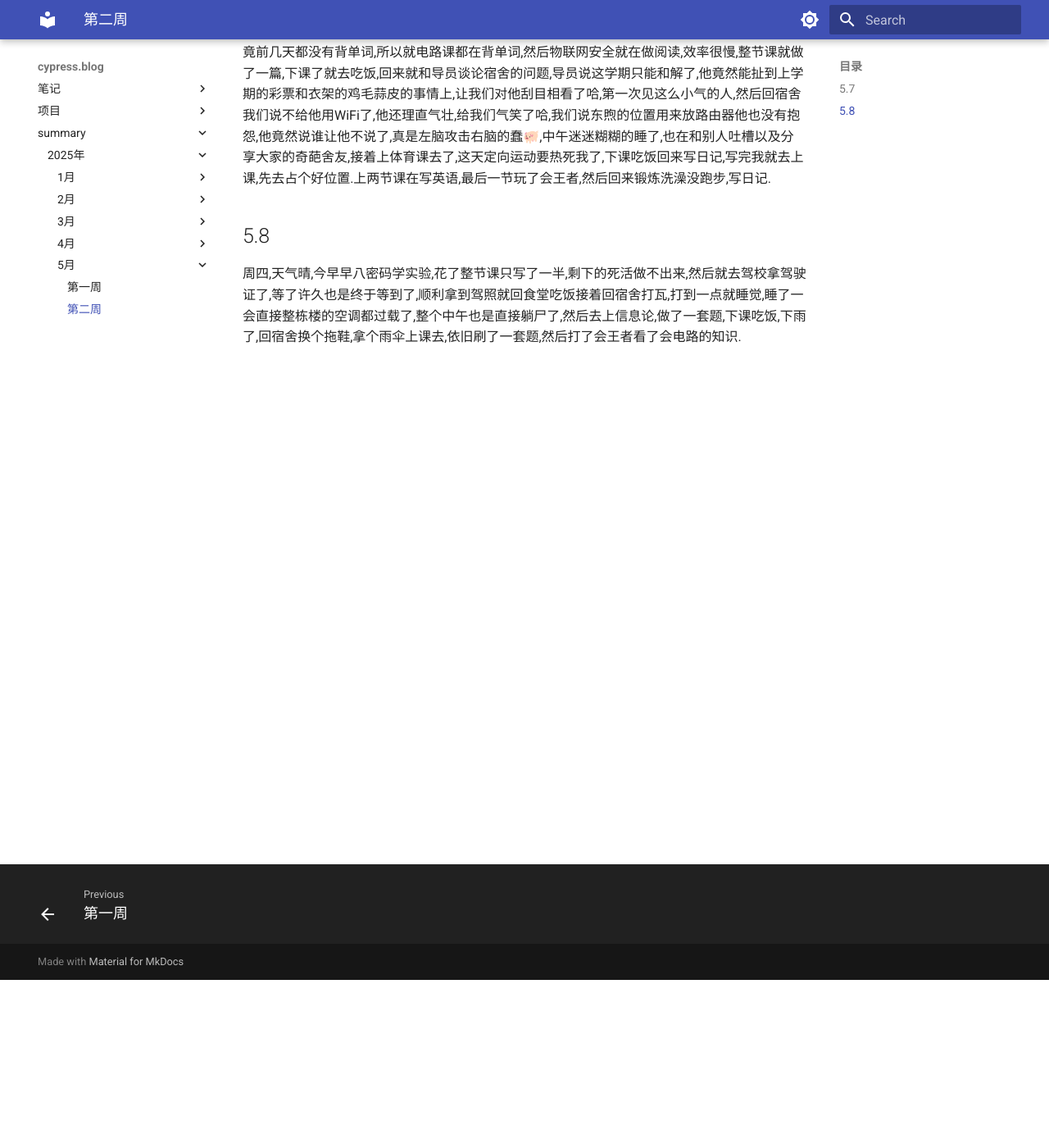
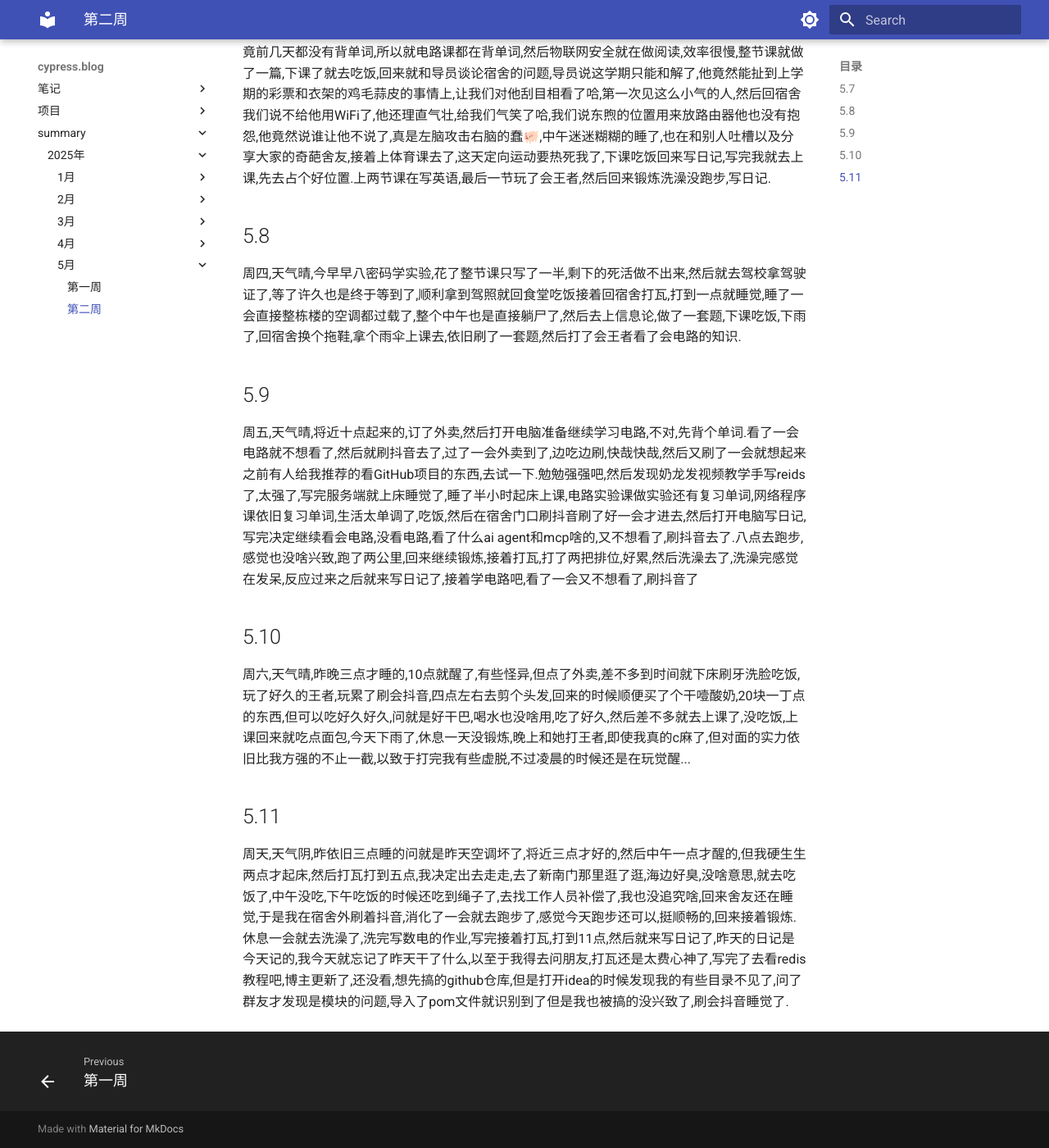
Before and after one commit to cyprer/blog0, an MkDocs documentation site: the page built from docs/summary/25year/5month/2week.md, in a window 1280 px wide and 1400 px high, scrolled down 205 px. Shown: the whole window at 82% size. Built offline with MkDocs 1.6.1 and Material for MkDocs 9.7.7, drawn with Linux system fonts in a browser that asks for light colours.

Commit message:
docs: 更新25年5月第二周的个人总结文档
添加了5月9日至5月11日的日记内容，记录了一周的学习、生活和娱乐活动

```diff
--- a/docs/summary/25year/5month/2week.md
+++ b/docs/summary/25year/5month/2week.md
@@ -4,3 +4,9 @@
   周三,天气晴.今早上的电路和物联网安全,电路用了三十分钟进行了测试,然后我就一直在背单词,毕竟前几天都没有背单词,所以就电路课都在背单词,然后物联网安全就在做阅读,效率很慢,整节课就做了一篇,下课了就去吃饭,回来就和导员谈论宿舍的问题,导员说这学期只能和解了,他竟然能扯到上学期的彩票和衣架的鸡毛蒜皮的事情上,让我们对他刮目相看了哈,第一次见这么小气的人,然后回宿舍我们说不给他用WiFi了,他还理直气壮,给我们气笑了哈,我们说东煦的位置用来放路由器他也没有抱怨,他竟然说谁让他不说了,真是左脑攻击右脑的蠢🐖,中午迷迷糊糊的睡了,也在和别人吐槽以及分享大家的奇葩舍友,接着上体育课去了,这天定向运动要热死我了,下课吃饭回来写日记,写完我就去上课,先去占个好位置.上两节课在写英语,最后一节玩了会王者,然后回来锻炼洗澡没跑步,写日记.
 ## 5.8
   周四,天气晴,今早早八密码学实验,花了整节课只写了一半,剩下的死活做不出来,然后就去驾校拿驾驶证了,等了许久也是终于等到了,顺利拿到驾照就回食堂吃饭接着回宿舍打瓦,打到一点就睡觉,睡了一会直接整栋楼的空调都过载了,整个中午也是直接躺尸了,然后去上信息论,做了一套题,下课吃饭,下雨了,回宿舍换个拖鞋,拿个雨伞上课去,依旧刷了一套题,然后打了会王者看了会电路的知识.
+## 5.9
+  周五,天气晴,将近十点起来的,订了外卖,然后打开电脑准备继续学习电路,不对,先背个单词.看了一会电路就不想看了,然后就刷抖音去了,过了一会外卖到了,边吃边刷,快哉快哉,然后又刷了一会就想起来之前有人给我推荐的看GitHub项目的东西,去试一下.勉勉强强吧,然后发现奶龙发视频教学手写reids了,太强了,写完服务端就上床睡觉了,睡了半小时起床上课,电路实验课做实验还有复习单词,网络程序课依旧复习单词,生活太单调了,吃饭,然后在宿舍门口刷抖音刷了好一会才进去,然后打开电脑写日记,写完决定继续看会电路,没看电路,看了什么ai agent和mcp啥的,又不想看了,刷抖音去了.八点去跑步,感觉也没啥兴致,跑了两公里,回来继续锻炼,接着打瓦,打了两把排位,好累,然后洗澡去了,洗澡完感觉在发呆,反应过来之后就来写日记了,接着学电路吧,看了一会又不想看了,刷抖音了
+## 5.10
+  周六,天气晴,昨晚三点才睡的,10点就醒了,有些怪异,但点了外卖,差不多到时间就下床刷牙洗脸吃饭,玩了好久的王者,玩累了刷会抖音,四点左右去剪个头发,回来的时候顺便买了个干噎酸奶,20块一丁点的东西,但可以吃好久好久,问就是好干巴,喝水也没啥用,吃了好久,然后差不多就去上课了,没吃饭,上课回来就吃点面包,今天下雨了,休息一天没锻炼,晚上和她打王者,即使我真的c麻了,但对面的实力依旧比我方强的不止一截,以致于打完我有些虚脱,不过凌晨的时候还是在玩觉醒...
+## 5.11
+  周天,天气阴,昨依旧三点睡的问就是昨天空调坏了,将近三点才好的,然后中午一点才醒的,但我硬生生两点才起床,然后打瓦打到五点,我决定出去走走,去了新南门那里逛了逛,海边好臭,没啥意思,就去吃饭了,中午没吃,下午吃饭的时候还吃到绳子了,去找工作人员补偿了,我也没追究啥,回来舍友还在睡觉,于是我在宿舍外刷着抖音,消化了一会就去跑步了,感觉今天跑步还可以,挺顺畅的,回来接着锻炼.休息一会就去洗澡了,洗完写数电的作业,写完接着打瓦,打到11点,然后就来写日记了,昨天的日记是今天记的,我今天就忘记了昨天干了什么,以至于我得去问朋友,打瓦还是太费心神了,写完了去看redis教程吧,博主更新了,还没看,想先搞的github仓库,但是打开idea的时候发现我的有些目录不见了,问了群友才发现是模块的问题,导入了pom文件就识别到了但是我也被搞的没兴致了,刷会抖音睡觉了.
```
